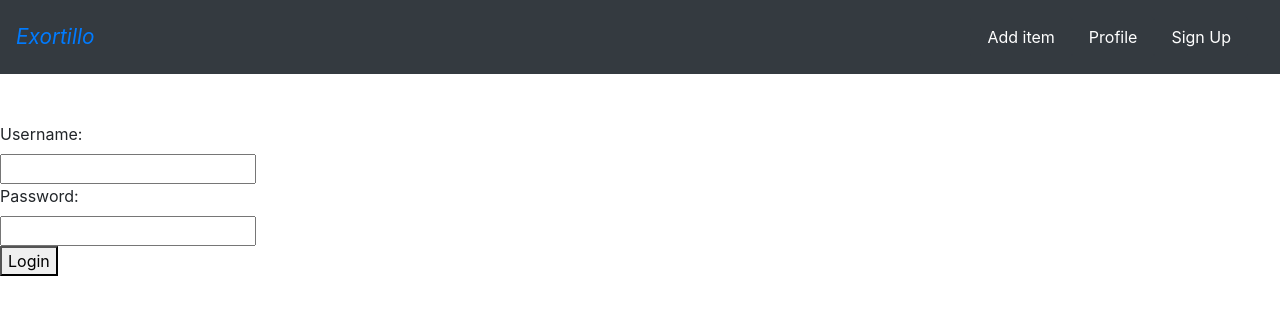
After one commit to vedang6725/DJANGO_VEDANG, a Django app: page /login/ in a window 1280 px wide. The commit adds this page. Shown: the top 315 px of the page. Run offline with Django 4.2, Linux system fonts and the light colour scheme.

Commit message:
commit:45

```diff
--- a/mysite/food/templates/food/base.html
+++ b/mysite/food/templates/food/base.html
@@ -20,15 +20,24 @@
             Add item
         </a>
 
-        <a href="{% url 'food:create_item'%}" class="nav-item nav-link btn btn-dark">
+        <a href="#" class="nav-item nav-link btn btn-dark">
             Profile
         </a>
 
-        <a href="{% url 'food:create_item'%}" class="nav-item nav-link btn btn-dark">
+        <a href="{% url 'register'%}" class="nav-item nav-link btn btn-dark">
             Sign Up
         </a>
     </div>
 </nav>
+{% if messages %}
+
+        {% for message in messages %}
+            <div class="alert alert-{{ message.tags }}">
+                {{ message }}
+            </div>
+        {% endfor %}
+
+{% endif %}
 
 <!-- for spacing -->
 <div class="mb-5">
--- a/mysite/mysite/urls.py
+++ b/mysite/mysite/urls.py
@@ -22,4 +22,5 @@ urlpatterns = [
     path('admin/', admin.site.urls),
     path('food/', include('food.urls')),
     path('register/', users_views.register, name='register'),
+    path('login/', users_views.login_view, name='login'),
 ]
--- /dev/null
+++ b/mysite/users/templates/users/login.html
@@ -0,0 +1,19 @@
+{% extends 'food/base.html' %}
+
+{% block body %}
+
+<form method="POST">
+    {% csrf_token %}
+
+    <label for="user">Username:</label><br>
+    <input id="user" name="username"><br>
+
+    <label for="pass">Password:</label><br>
+    <input type="password" id="pass" name="password"><br>
+
+    <button type="submit">Login</button>
+</form>
+
+
+
+{% endblock %}
--- a/mysite/users/views.py
+++ b/mysite/users/views.py
@@ -1,21 +1,44 @@
 from django.shortcuts import render, redirect
 from django.contrib.auth.forms import UserCreationForm
+from users.forms import RegisterForm
+from django.contrib import messages
+from django.contrib.auth import authenticate, login
 
 # Create your views here.
 
 def register(request):
     if request.method == 'POST':
-          form = UserCreationForm(request.POST)
+        form = RegisterForm(request.POST)
 
-    if form.is_valid():
-        form.save()
-        return redirect('food:index')
+        if form.is_valid():
+            username = form.cleaned_data.get('username')
+            messages.success(request, 'Welcome {}, your account has been successfully created'.format(username))
+            form.save()
+            return redirect('food:index')
 
     else:
-        form = UserCreationForm()
+        form = RegisterForm()
+
+        context = {
+            'form': form
+        }
+
+        return render(request, 'users/register.html', context)
+
+
+def login_view(request):
+
+    if request.method == 'POST':
+        username = request.POST['username']
+        password = request.POST['password']
+        user = authenticate(request, username=username, password=password)
+
+        if user is not None:
+            login(request, user)
+            return redirect('food:index')
 
     context = {
-        'form': form
+
     }
 
-    return render(request, 'users/register.html', context)
+    return render(request, 'users/login.html', context)
```
Also changed, not shown: mysite/users/forms.py (added, +11 -0 lines), mysite/db.sqlite3.
